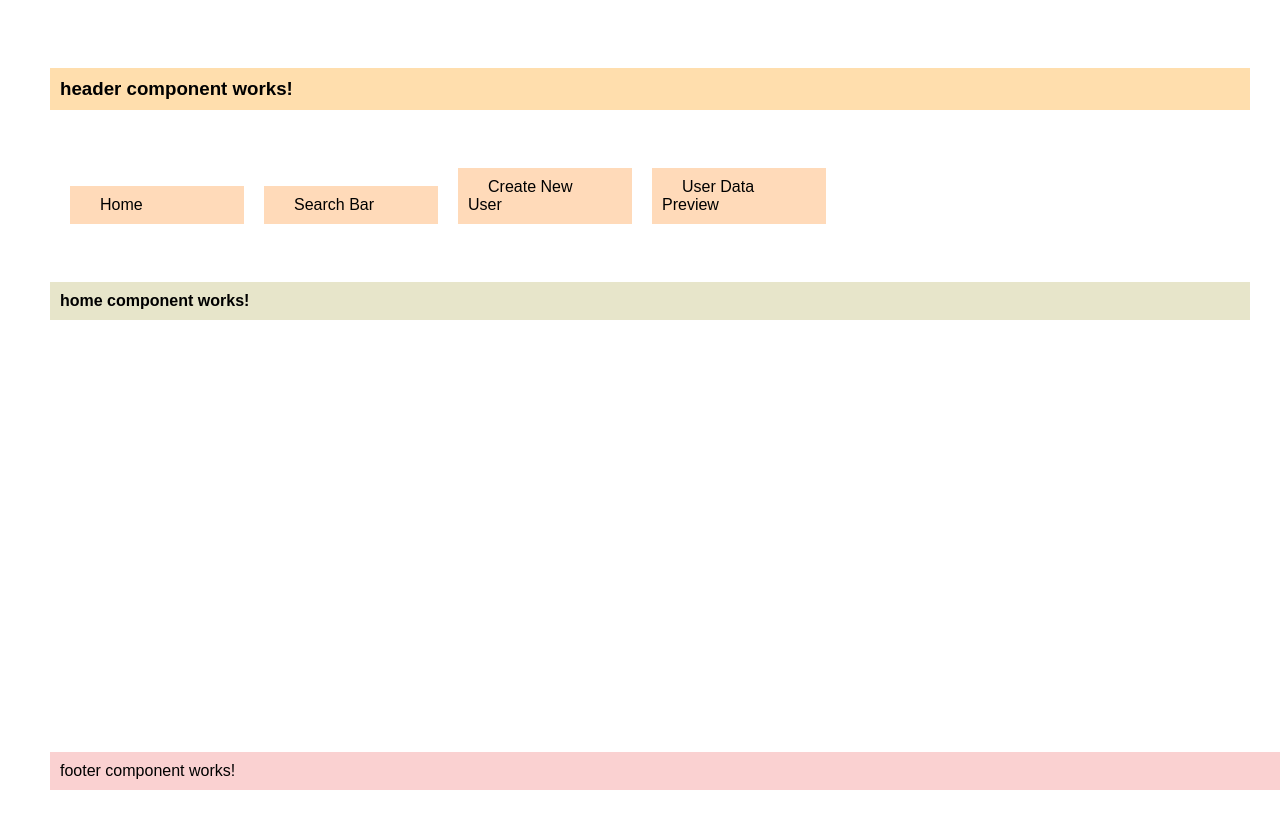
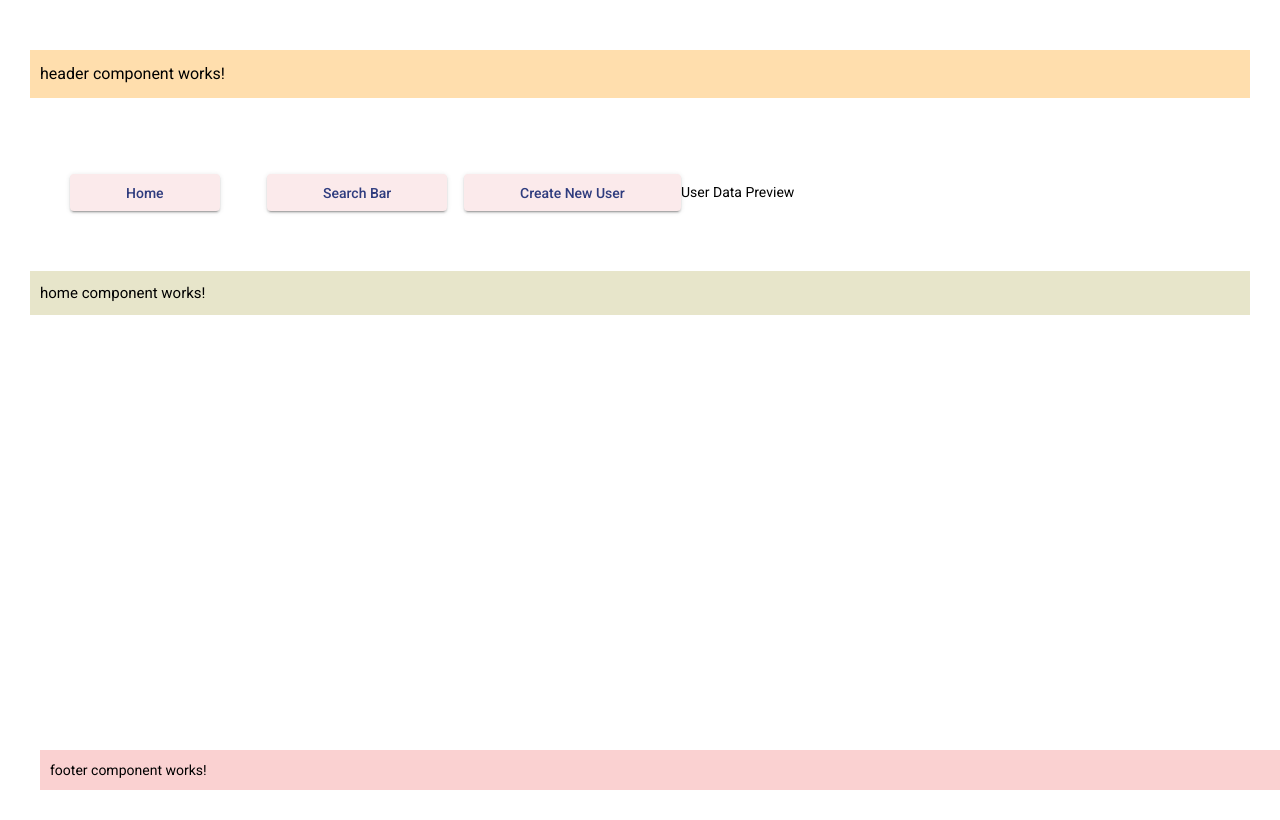
Before and after one commit to Stasiek99/AA-Angular-public, an Angular app: page /home in a window 1280 px wide. Built offline with nearby package versions, Linux system fonts and the light colour scheme.

Commit message:
Material added

```diff
--- a/angular.json
+++ b/angular.json
@@ -31,6 +31,7 @@
               "src/assets"
             ],
             "styles": [
+              "./node_modules/@angular/material/prebuilt-themes/deeppurple-amber.css",
               "src/styles.scss"
             ],
             "scripts": []
@@ -99,6 +100,7 @@
               "src/assets"
             ],
             "styles": [
+              "./node_modules/@angular/material/prebuilt-themes/deeppurple-amber.css",
               "src/styles.scss"
             ],
             "scripts": []
--- a/package.json
+++ b/package.json
@@ -14,10 +14,12 @@
   "private": true,
   "dependencies": {
     "@angular/animations": "~13.3.0",
+    "@angular/cdk": "^13.3.9",
     "@angular/common": "~13.3.0",
     "@angular/compiler": "~13.3.0",
     "@angular/core": "~13.3.0",
     "@angular/forms": "~13.3.0",
+    "@angular/material": "^13.3.9",
     "@angular/platform-browser": "~13.3.0",
     "@angular/platform-browser-dynamic": "~13.3.0",
     "@angular/router": "~13.3.0",
--- a/src/app/app.component.html
+++ b/src/app/app.component.html
@@ -1,13 +1,13 @@
 <app-header></app-header>
 <ul class="nav navbar-nav">
   <li>
-    <a (click)="goToHome()">Home</a>
+    <button mat-raised-button><a (click)="goToHome()">Home</a></button>
   </li>
   <li>
-    <a (click)="goToSearchBar()">Search Bar</a>
+    <button mat-raised-button><a (click)="goToSearchBar()">Search Bar</a></button>
   </li>
   <li>
-    <a (click)="goToCreateUser()">Create New User</a>
+    <button mat-raised-button><a (click)="goToCreateUser()">Create New User</a></button>
   </li>
   <li>
     <a (click)="goToUserPresentation()">User Data Preview</a>
--- a/src/app/app.component.scss
+++ b/src/app/app.component.scss
@@ -1,5 +1,9 @@
-ul li{
+ul li {
   display: inline-block;
   width: 15%;
-  background-color: #ffdab9;
 }
+
+ul li button{
+  color: #2F3C7E;
+  background-color: #FBEAEB;
+}
--- a/src/index.html
+++ b/src/index.html
@@ -9,8 +9,11 @@
   <link rel="preconnect" href="https://fonts.googleapis.com">
   <link rel="preconnect" href="https://fonts.gstatic.com" crossorigin>
   <link href="https://fonts.googleapis.com/css2?family=Open+Sans:wght@300&display=swap" rel="stylesheet">
+  <link rel="preconnect" href="https://fonts.gstatic.com">
+  <link href="https://fonts.googleapis.com/css2?family=Roboto:wght@300;400;500&display=swap" rel="stylesheet">
+  <link href="https://fonts.googleapis.com/icon?family=Material+Icons" rel="stylesheet">
 </head>
-<body>
+<body class="mat-typography">
   <app-root></app-root>
 </body>
 </html>
--- a/src/styles.scss
+++ b/src/styles.scss
@@ -23,3 +23,6 @@
   font-size: 100%;
   font-family: inherit;
 }
+
+html, body { height: 100%; }
+body { margin: 0; font-family: Roboto, "Helvetica Neue", sans-serif; }
```
Also changed, not shown: src/app/app.module.ts (+6 -2 lines), src/app/create-new-user/components/create-user.component.ts (added), 1 other file (tests, documents, lock files or other folders).
